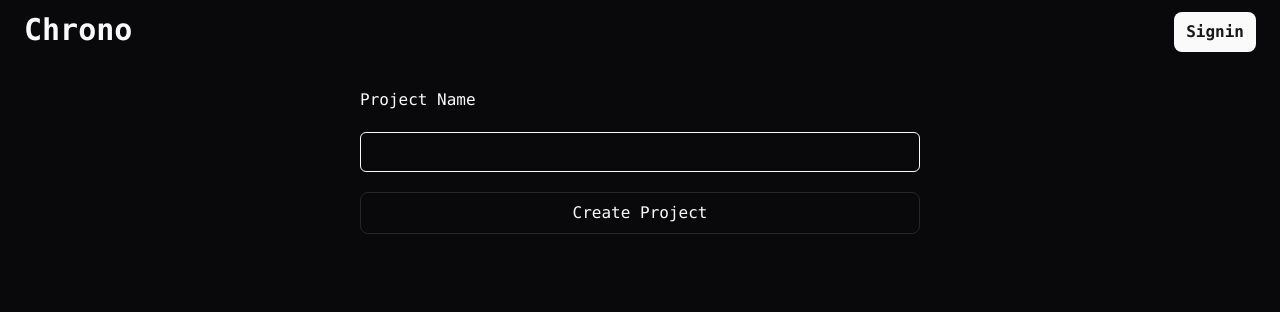
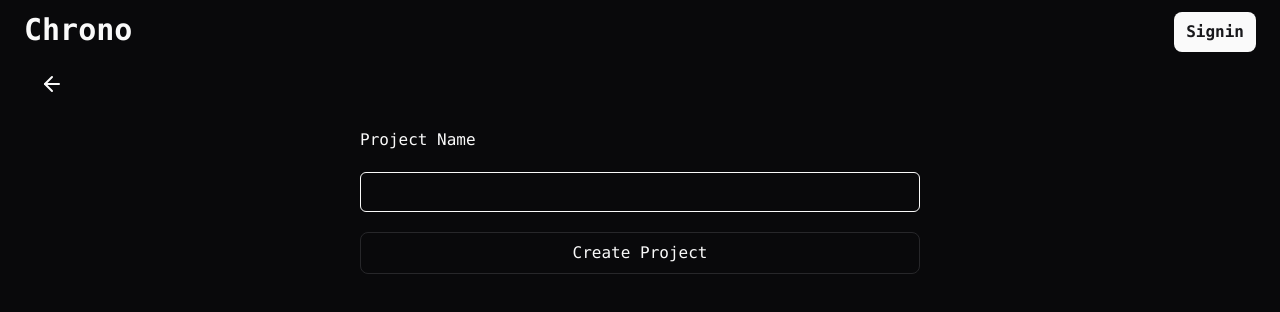
Before and after one commit to anandromy/chronoPlan, a Next.js app: page /addproject in a window 1280 px wide. Shown: the top 312 px of the page. Built offline with nearby package versions, Linux system fonts and the light colour scheme; no server answers.

Commit message:
ui: added back link in the create project page to navigate to home page

```diff
--- a/app/addproject/page.tsx
+++ b/app/addproject/page.tsx
@@ -1,11 +1,16 @@
 import { Input } from "@/components/ui/input"
 import prisma from "@/lib/prisma"
+import { ArrowLeft } from "lucide-react"
 import { getServerSession } from "next-auth"
 import { revalidatePath } from "next/cache"
+import Link from "next/link"
 
 export default function AddProjectPage(){
     return(
         <div className="container">
+            <Link href="/home">
+                <ArrowLeft size={40} className="rounded-full hover:bg-[var(--muted)] text-[var(--primary)] p-2"/>
+            </Link>
             <form action={addProject} className="flex flex-col gap-5 justify-center items-stretch w-1/2 mx-auto min-w-[450px] max-w-[1200px] p-6">
                 <label htmlFor="name">Project Name</label>
                 <Input required aria-required name="name" />
```
